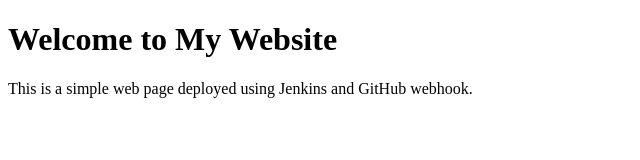
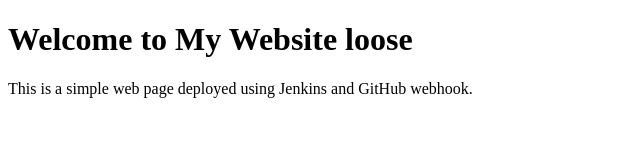
Before and after one commit to sathishkumarjb/CI-CD-GIT-Jenkins, a plain HTML site: page index.html in a window 1280 px wide. Shown: the whole page, without its empty margins (0-640 px from the left). Drawn offline with Linux system fonts and the light colour scheme.

Commit message:
all changes done

```diff
--- a/index.html
+++ b/index.html
@@ -3,10 +3,10 @@
 <head>
     <meta charset="UTF-8">
     <meta name="viewport" content="width=device-width, initial-scale=1.0">
-    <title>My Website</title>
+    <title>My Website loose</title>
 </head>
 <body>
-    <h1>Welcome to My Website</h1>
+    <h1>Welcome to My Website loose</h1>
     <p>This is a simple web page deployed using Jenkins and GitHub webhook.</p>
 </body>
 </html>
```
